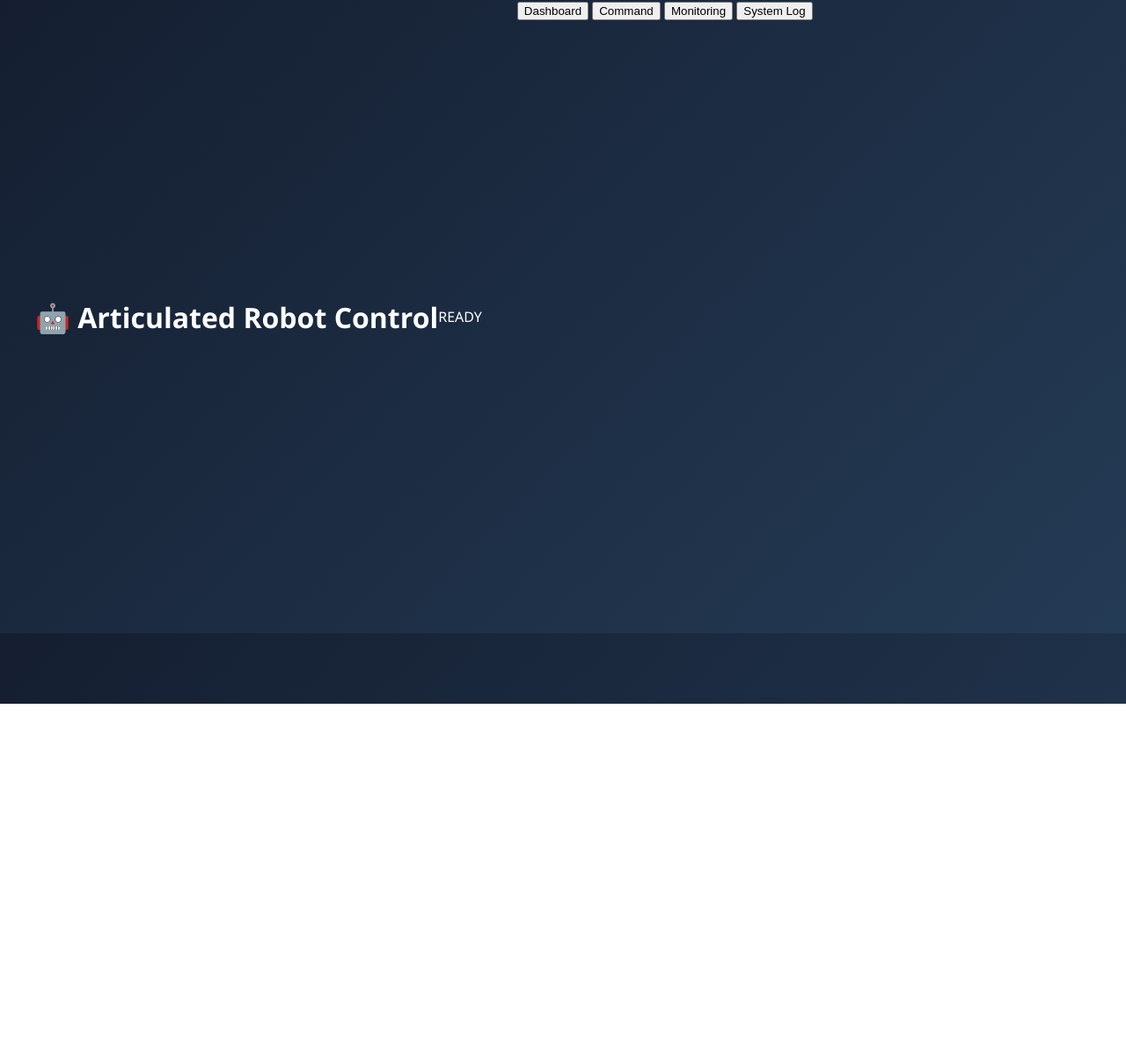
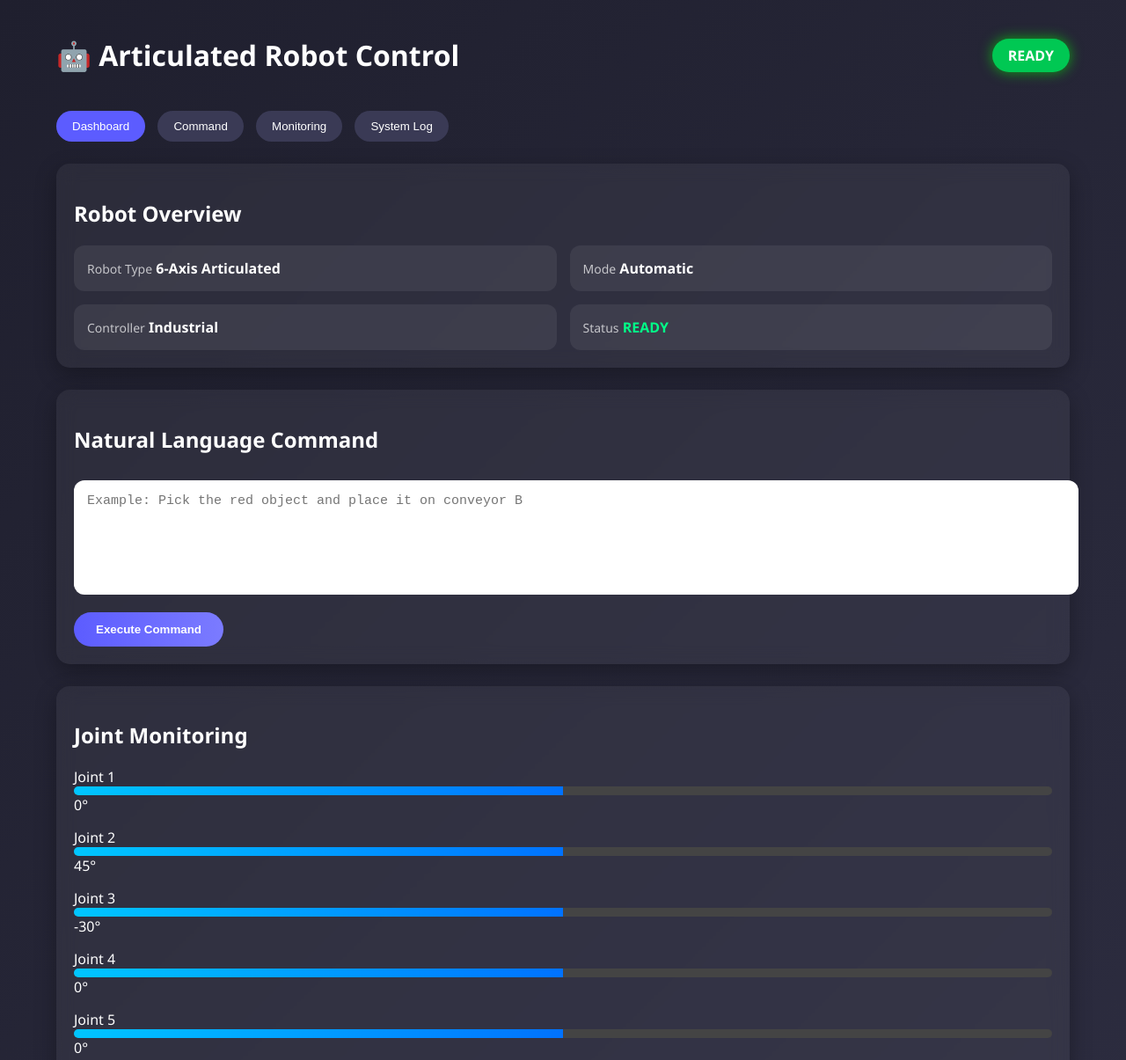
Before and after one commit to antnneedmoney/articulated-robot-ui, a plain HTML site: page index.html in a window 1280 px wide. Shown: the top 1205 px of the page at 88% size. Before the commit the page ends 800 px from the top, so only its background shows below. Drawn offline with Linux system fonts and the light colour scheme.

Commit message:
Update style.css

```diff
--- a/style.css
+++ b/style.css
@@ -1,128 +1,125 @@
-body{
-margin:0;
-font-family:'Segoe UI',sans-serif;
-background:linear-gradient(135deg,#141e30,#243b55);
-color:white;
+body {
+    margin: 0;
+    font-family: 'Segoe UI', sans-serif;
+    background: linear-gradient(135deg, #1f1f2e, #2c2c3f);
+    color: white;
 }
 
-header{
-display:flex;
-justify-content:space-between;
-align-items:center;
-padding:20px 40px;
+.container {
+    width: 90%;
+    margin: auto;
+    padding: 20px;
 }
 
-.logo{
-font-size:20px;
-font-weight:bold;
+header {
+    display: flex;
+    justify-content: space-between;
+    align-items: center;
 }
 
-.status-card{
-display:flex;
-align-items:center;
-gap:10px;
-background:rgba(255,255,255,0.1);
-padding:8px 15px;
-border-radius:20px;
+.status-badge {
+    padding: 8px 18px;
+    border-radius: 20px;
+    background: #00c853;
+    font-weight: bold;
+    box-shadow: 0 0 15px rgba(0,255,0,0.6);
 }
 
-.led{
-width:12px;
-height:12px;
-border-radius:50%;
-background:limegreen;
+nav {
+    margin-top: 20px;
 }
 
-.container{
-display:flex;
-height:calc(100vh - 80px);
+.nav-btn {
+    padding: 10px 18px;
+    margin-right: 10px;
+    border: none;
+    border-radius: 20px;
+    background: #3a3a55;
+    color: white;
+    cursor: pointer;
+    transition: 0.3s;
 }
 
-.sidebar{
-width:200px;
-background:rgba(0,0,0,0.3);
-padding:20px;
-display:flex;
-flex-direction:column;
-gap:15px;
+.nav-btn:hover {
+    background: #5c5cff;
 }
 
-.sidebar button{
-background:none;
-border:none;
-color:white;
-text-align:left;
-cursor:pointer;
-font-size:15px;
-opacity:0.8;
+.nav-btn.active {
+    background: #5c5cff;
 }
 
-.sidebar button:hover{
-opacity:1;
+.card {
+    background: rgba(255,255,255,0.05);
+    backdrop-filter: blur(10px);
+    padding: 20px;
+    margin-top: 25px;
+    border-radius: 15px;
+    box-shadow: 0 8px 25px rgba(0,0,0,0.3);
 }
 
-main{
-flex:1;
-padding:30px;
-overflow:auto;
+.overview-grid {
+    display: grid;
+    grid-template-columns: repeat(2, 1fr);
+    gap: 15px;
 }
 
-.card{
-display:none;
-background:rgba(255,255,255,0.08);
-padding:25px;
-border-radius:15px;
-backdrop-filter:blur(10px);
+.info-box {
+    background: rgba(255,255,255,0.07);
+    padding: 15px;
+    border-radius: 12px;
 }
 
-.card.active{
-display:block;
+.info-box span {
+    font-size: 14px;
+    opacity: 0.7;
 }
 
-.info-grid{
-display:grid;
-grid-template-columns:repeat(2,1fr);
-gap:20px;
+.ready-text {
+    color: #00ff88;
 }
 
-.info-box{
-background:rgba(255,255,255,0.1);
-padding:20px;
-border-radius:12px;
+textarea {
+    width: 100%;
+    height: 100px;
+    border-radius: 12px;
+    border: none;
+    padding: 15px;
+    font-size: 15px;
+    resize: none;
+    margin-top: 10px;
 }
 
-textarea{
-width:100%;
-height:120px;
-padding:15px;
-border-radius:10px;
-border:none;
-font-size:14px;
-margin-top:10px;
+.execute-btn {
+    margin-top: 15px;
+    padding: 12px 25px;
+    border: none;
+    border-radius: 25px;
+    background: linear-gradient(90deg, #5c5cff, #7b7bff);
+    color: white;
+    font-weight: bold;
+    cursor: pointer;
+    transition: 0.3s;
 }
 
-.primary{
-margin-top:15px;
-padding:10px 20px;
-background:#00c6ff;
-border:none;
-border-radius:20px;
-cursor:pointer;
-color:black;
-font-weight:bold;
+.execute-btn:hover {
+    transform: scale(1.05);
 }
 
-.logbox{
-background:black;
-height:200px;
-overflow-y:auto;
-padding:15px;
-border-radius:10px;
-font-size:13px;
+.joint {
+    margin-top: 15px;
 }
 
-.joint-grid{
-display:grid;
-grid-template-columns:repeat(3,1fr);
-gap:20px;
+.progress {
+    width: 100%;
+    height: 10px;
+    background: #444;
+    border-radius: 10px;
+    overflow: hidden;
 }
+
+.progress div {
+    height: 100%;
+    width: 50%;
+    background: linear-gradient(90deg, #00c6ff, #0072ff);
+    transition: width 0.5s ease;
+}
```
